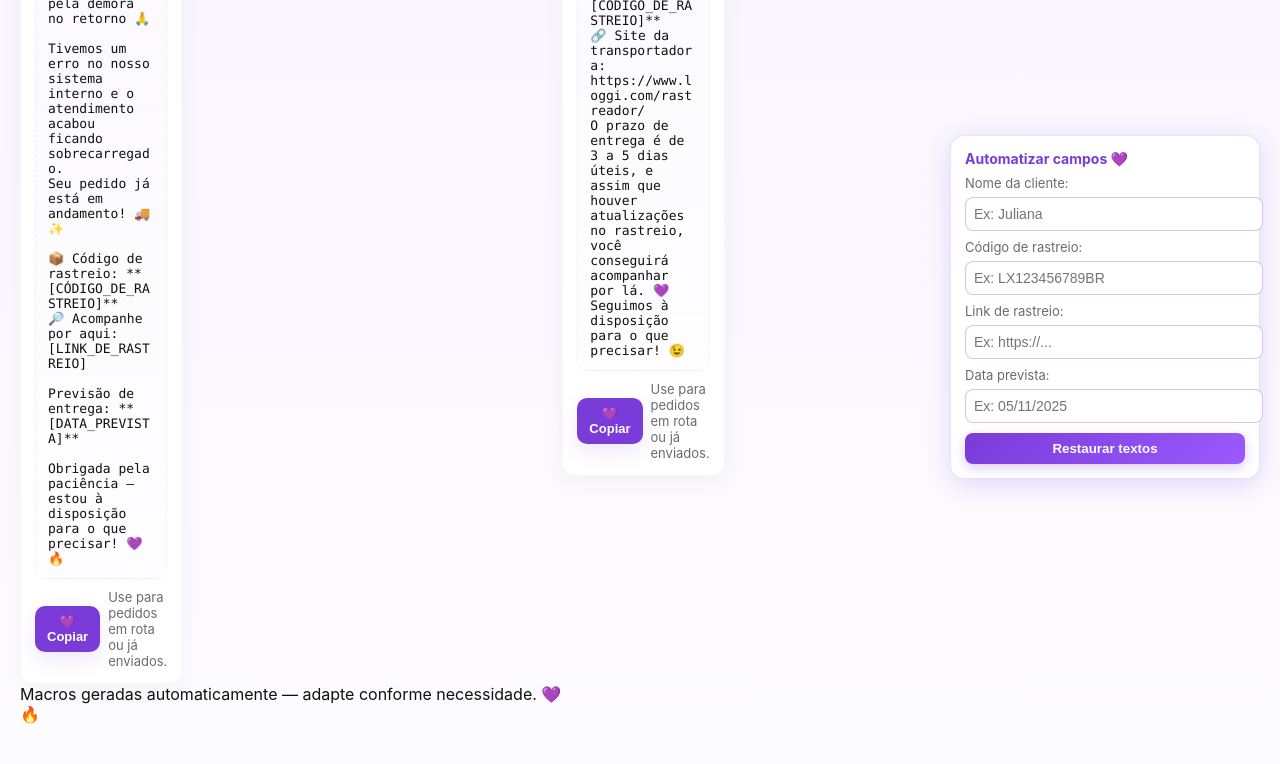
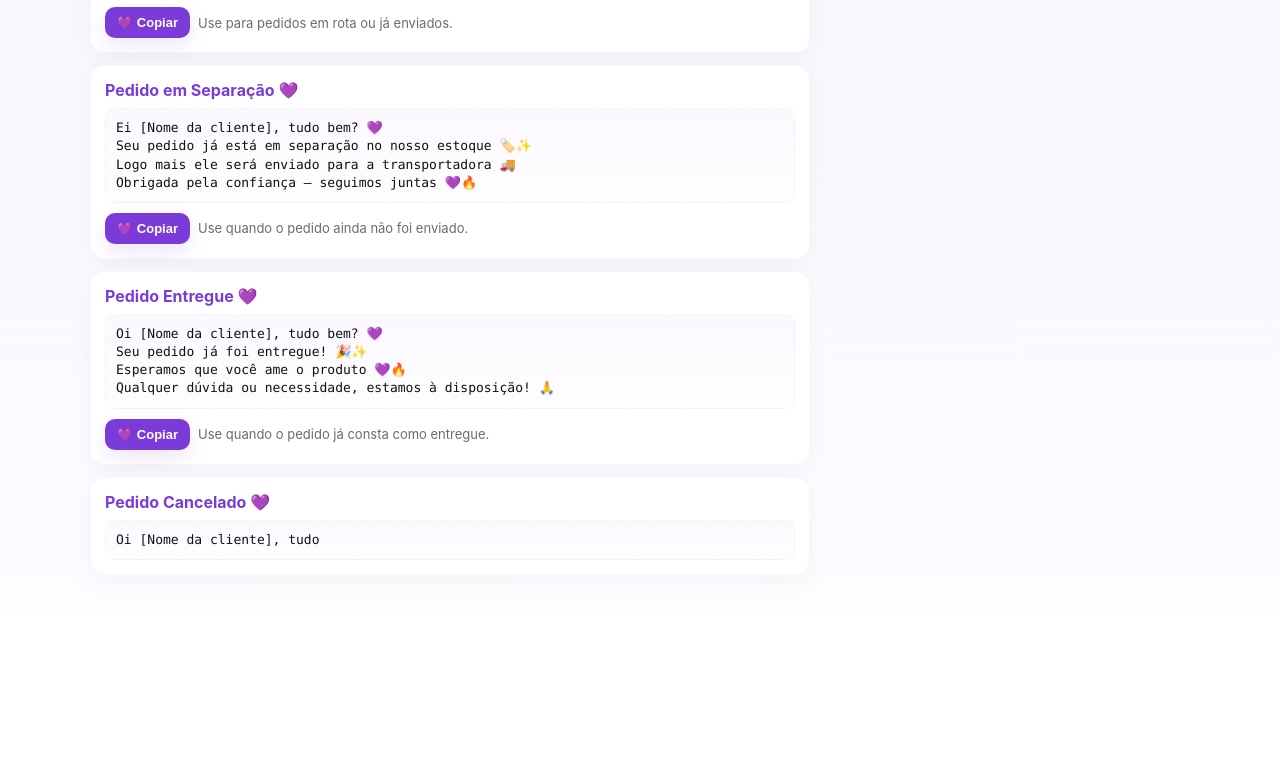
Before and after one commit to hoshicueca/Macro, a plain HTML site: page index.html in a window 1280 px wide. Shown: the part 301-1065 px from the top of the page. After the commit the page ends 916 px from the top, so only its background shows below. Drawn offline with Linux system fonts and the light colour scheme.

Commit message:
Update index.html

```diff
--- a/index.html
+++ b/index.html
@@ -5,6 +5,44 @@
   <meta name="viewport" content="width=device-width,initial-scale=1" />
   <title>Macros — Beleza Brasileira</title>
   <link rel="stylesheet" href="style.css">
+  <style>
+    :root{
+      --bg:#fff9fe;
+      --card:#fff;
+      --accent:#7b3bd8;
+      --accent-2:#9b59ff;
+      --muted:#6b6b6b;
+      --maxw:1100px;
+      --radius:14px;
+      font-family: Inter, system-ui, -apple-system, "Segoe UI", Roboto, "Helvetica Neue", Arial;
+    }
+    body{ margin:0; background: linear-gradient(180deg, rgba(123,59,216,0.06), rgba(155,89,255,0.02)); color:#111; padding:40px 20px; display:flex; justify-content:center; transition:background 0.5s ease; }
+    .wrap{ width:100%; max-width:var(--maxw); }
+    header{ display:flex; align-items:center; justify-content:space-between; gap:16px; margin-bottom:18px; }
+    .logo{ width:66px; height:66px; border-radius:12px; background:linear-gradient(135deg,var(--accent),var(--accent-2)); display:flex; align-items:center; justify-content:center; color:#fff; font-weight:700; box-shadow:0 6px 24px rgba(123,59,216,0.14); font-size:20px; transition:all 0.4s ease; }
+    h1{margin:0;font-size:20px}
+    p.lead{margin:4px 0 0;color:var(--muted)}
+    main{ margin-top:18px; display:grid; grid-template-columns:1fr 360px; gap:20px; align-items:start; }
+    .cards{display:flex;flex-direction:column;gap:12px}
+    .card{ background:var(--card); border-radius:var(--radius); padding:14px; box-shadow:0 6px 24px rgba(15,15,15,0.04); border:1px solid rgba(140,120,200,0.06); transition:all 0.4s ease; }
+    .card h2{ margin:0 0 8px 0; font-size:16px; color:var(--accent); transition:color 0.3s ease;}
+    pre.macro{ background:linear-gradient(180deg, rgba(123,59,216,0.03), rgba(123,59,216,0.01)); padding:10px;border-radius:10px;white-space:pre-wrap;word-break:break-word; font-family: ui-monospace, SFMono-Regular, Menlo, Monaco, "Roboto Mono", monospace; font-size:13px;color:#111;margin:0;border:1px dashed rgba(123,59,216,0.08); line-height:1.4; }
+    .meta{display:flex;gap:8px;align-items:center;margin-top:10px}
+    .btn{ background:var(--accent);color:#fff;padding:8px 12px;border-radius:10px;border:0;cursor:pointer; font-weight:600;font-size:13px;box-shadow:0 8px 20px rgba(123,59,216,0.12); transition:background 0.4s ease; }
+    .note{color:var(--muted);font-size:13px}
+    #auto-panel{ position: fixed; bottom: 20px; right: 20px; background: var(--card); border: 1px solid rgba(123,59,216,0.15); border-radius: 14px; box-shadow: 0 6px 24px rgba(123,59,216,0.18); padding: 14px; z-index: 9999; width: 280px; transition:all 0.4s ease; }
+    #auto-panel h4{ margin:0 0 8px 0; color:var(--accent); font-size:14px; }
+    #auto-panel label{ font-size:13px; color:var(--muted); display:block; margin-top:8px;}
+    #auto-panel input{ width:100%; padding:8px; margin-top:6px; border-radius:8px; border:1px solid rgba(123,59,216,0.3); font-size:14px; }
+    #auto-panel button{ margin-top:10px;width:100%;padding:8px;border-radius:8px;border:none; background:linear-gradient(135deg,var(--accent),var(--accent-2)); color:#fff;font-weight:600;cursor:pointer;box-shadow:0 4px 12px rgba(123,59,216,0.25); }
+    .theme-toggle { display:flex; align-items:center; gap:8px; font-size:14px; color:var(--muted); }
+    .switch { position: relative; display: inline-block; width: 50px; height: 26px; }
+    .switch input {opacity: 0;width: 0;height: 0;}
+    .slider { position: absolute; cursor: pointer; top: 0; left: 0; right: 0; bottom: 0; background-color: #ccc; transition: .4s; border-radius: 34px; }
+    .slider:before { position: absolute; content: ""; height: 20px; width: 20px; left: 3px; bottom: 3px; background-color: white; transition: .4s; border-radius: 50%; }
+    input:checked + .slider { background-color: var(--accent); }
+    input:checked + .slider:before { transform: translateX(24px); }
+  </style>
 </head>
 <body>
   <div class="wrap">
@@ -28,62 +66,49 @@
 
     <main>
       <div class="cards" id="cards">
+
+        <!-- Macro 1 -->
         <section class="card">
           <h2>Pedido em Andamento 💜</h2>
           <pre class="macro">Ei [Nome da cliente], tudo bem? 💜
-
-Me desculpe pela demora no retorno 🙏
-
-Tivemos um erro no nosso sistema interno e o atendimento acabou ficando sobrecarregado.
-Seu pedido já está em andamento! 🚚✨
-
+Seu pedido já está em andamento 🚚✨
 📦 Código de rastreio: **[CÓDIGO_DE_RASTREIO]**
 🔎 Acompanhe por aqui: [LINK_DE_RASTREIO]
-
 Previsão de entrega: **[DATA_PREVISTA]**
-
-Obrigada pela paciência — estou à disposição para o que precisar! 💜🔥</pre>
-          <div class="meta">
-            <button class="btn" data-action="copy">💜 Copiar</button>
-            <div class="note">Use para pedidos em rota ou já enviados.</div>
-          </div>
-        </section>
-      </div>
-    </main>
-    <footer id="footer">Macros geradas automaticamente — adapte conforme necessidade. 💜🔥</footer>
-  </div>
- <main>
-      <div class="cards" id="cards">
-        <section class="card">
-          <h2>Pedido em Andamento 💜</h2>
-          <pre class="macro">Ei, tudo bem? Está tudo certo com seu pedido!
-Você pode acompanhar o andamento da entrega pelo link abaixo:
-📦 Código de rastreio: **[CÓDIGO_DE_RASTREIO]**
-🔗 Site da transportadora: https://www.loggi.com/rastreador/
-O prazo de entrega é de 3 a 5 dias úteis, e assim que houver atualizações no rastreio, você conseguirá acompanhar por lá. 💜
 Seguimos à disposição para o que precisar! 😉</pre>
           <div class="meta">
             <button class="btn" data-action="copy">💜 Copiar</button>
             <div class="note">Use para pedidos em rota ou já enviados.</div>
           </div>
         </section>
-      </div>
-    </main>
-    <footer id="footer">Macros geradas automaticamente — adapte conforme necessidade. 💜🔥</footer>
-  </div>
-  <div id="auto-panel">
-    <h4 id="panelTitle">Automatizar campos 💜</h4>
-    <label for="nomeInput">Nome da cliente:</label>
-    <input type="text" id="nomeInput" placeholder="Ex: Juliana">
-    <label for="codigoInput">Código de rastreio:</label>
-    <input type="text" id="codigoInput" placeholder="Ex: LX123456789BR">
-    <label for="linkInput">Link de rastreio:</label>
-    <input type="text" id="linkInput" placeholder="Ex: https://...">
-    <label for="dataInput">Data prevista:</label>
-    <input type="text" id="dataInput" placeholder="Ex: 05/11/2025">
-    <button id="resetNames">Restaurar textos</button>
-  </div>
 
-  <script src="script.js"></script>
-</body>
-</html>
+        <!-- Macro 2 -->
+        <section class="card">
+          <h2>Pedido em Separação 💜</h2>
+          <pre class="macro">Ei [Nome da cliente], tudo bem? 💜
+Seu pedido já está em separação no nosso estoque 🏷️✨
+Logo mais ele será enviado para a transportadora 🚚
+Obrigada pela confiança — seguimos juntas 💜🔥</pre>
+          <div class="meta">
+            <button class="btn" data-action="copy">💜 Copiar</button>
+            <div class="note">Use quando o pedido ainda não foi enviado.</div>
+          </div>
+        </section>
+
+        <!-- Macro 3 -->
+        <section class="card">
+          <h2>Pedido Entregue 💜</h2>
+          <pre class="macro">Oi [Nome da cliente], tudo bem? 💜
+Seu pedido já foi entregue! 🎉✨
+Esperamos que você ame o produto 💜🔥
+Qualquer dúvida ou necessidade, estamos à disposição! 🙏</pre>
+          <div class="meta">
+            <button class="btn" data-action="copy">💜 Copiar</button>
+            <div class="note">Use quando o pedido já consta como entregue.</div>
+          </div>
+        </section>
+
+        <!-- Macro 4 -->
+        <section class="card">
+          <h2>Pedido Cancelado 💜</h2>
+          <pre class="macro">Oi [Nome da cliente], tudo
```
